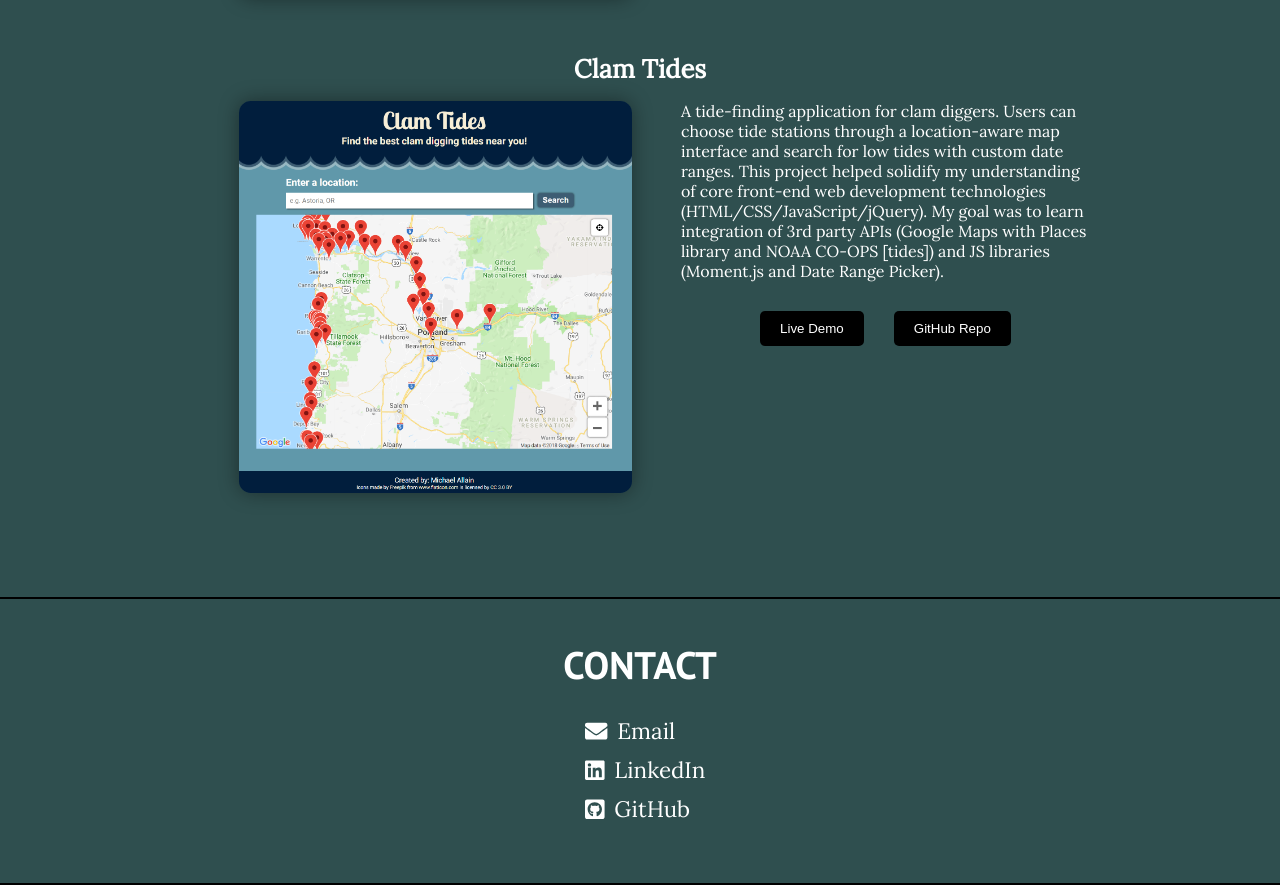
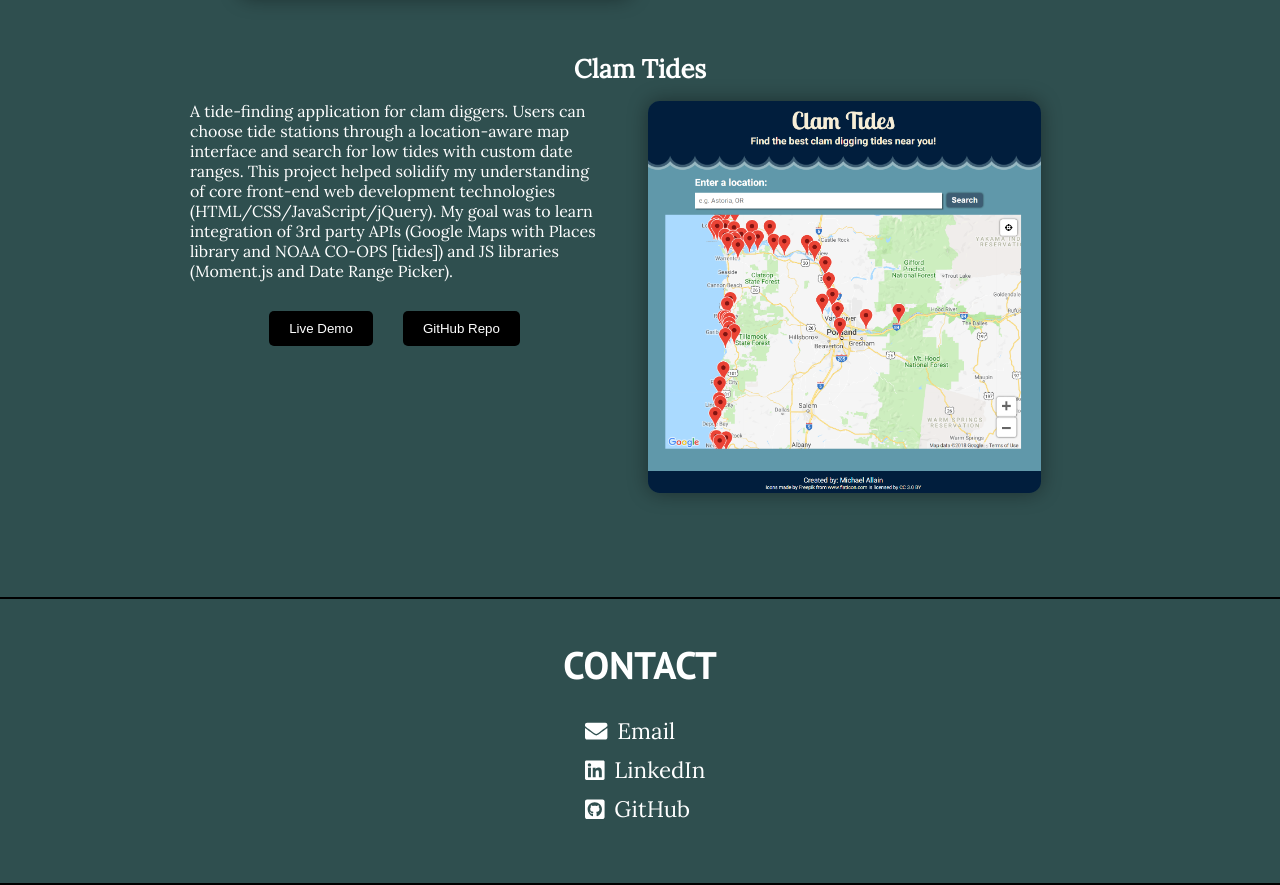
Before and after one commit to fastlain/portfolio, a React (Create React App) app: page / in a window 1280 px wide. Shown: the part 1890-2775 px from the top of the page. Built offline with nearby package versions, Linux system fonts and the light colour scheme.

Commit message:
Add alternating flex order for projects
Projects now have an order prop (0 or 1) depending on the order in which the appear.
Screenshots are then given flexLeft or flexRight classes to alternate ordering

```diff
--- a/src/Project.js
+++ b/src/Project.js
@@ -3,11 +3,21 @@ import styles from './Project.module.css';
 
 class Project extends Component {
     render() {
+
+        let flexOrder;
+        if (this.props.order === 0) {
+            flexOrder = styles.flexLeft;
+        } else {
+            flexOrder = styles.flexRight;
+        }
+
+        console.log(flexOrder);
+
         return (
             <div className={styles.project}>
                 <h3 className={styles.title}>{this.props.title}</h3>
                 <div className={styles.flexRow}>
-                    <div className={styles.imgContainer}>
+                    <div className={`${styles.imgContainer} ${flexOrder}`}>
                         <img className={styles.screenshot} src={this.props.screenshot} alt={this.props.title + " Screenshot"} />
                     </div>
                     <div className={styles.flexCol}>
--- a/src/Project.module.css
+++ b/src/Project.module.css
@@ -53,6 +53,14 @@
     flex-direction: column;
 }
 
+.flexLeft {
+    order: 0;
+}
+
+.flexRight {
+    order: 1;
+}
+
 @media (min-width: 768px) {
     .flexRow {
         display: flex;
--- a/src/ProjectsContainer.js
+++ b/src/ProjectsContainer.js
@@ -6,7 +6,7 @@ class ProjectsContainer extends Component {
     render() {
 
         let projects = data.map((proj, i) =>
-            <Project key={i} {...proj}/>
+            <Project key={i} order={i%2} {...proj}/>
         )
 
         return (
```
